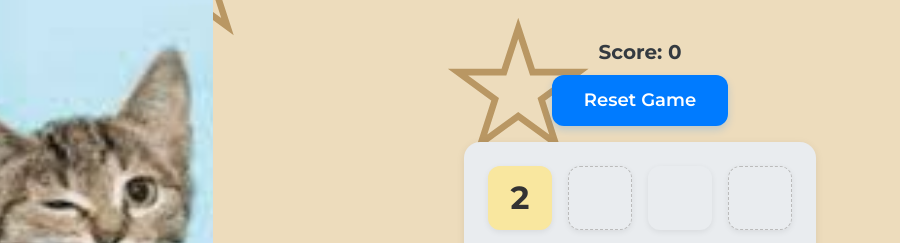
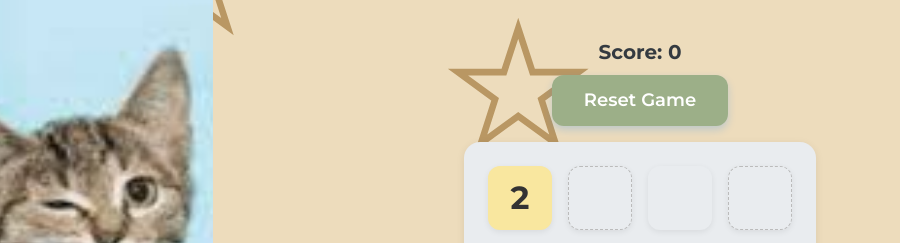
Before and after one commit to cmoore322/block_02_connormoore, a plain HTML site: page index.html in a window 1280 px wide. Shown: the part 146-389 px from the top of the page, 0-900 px from the left. Drawn offline with nearby package versions, Linux system fonts and the light colour scheme.

Commit message:
Update style.css

```diff
--- a/styles/style.css
+++ b/styles/style.css
@@ -121,7 +121,7 @@ main.text-center {
 
 /* Reset button styling */
 #resetButton {
-    background-color: #007bff;
+    background-color: #9caf88;
     color: white;
     padding: 0.75rem 2rem;
     border-radius: 0.75rem;
@@ -133,7 +133,7 @@ main.text-center {
     border: none;
 }
 #resetButton:hover {
-    background-color: #0056b3;
+    background-color: #9caf88;
     transform: translateY(-2px);
     box-shadow: 0 6px 12px rgba(0, 123, 255, 0.3);
 }
```
